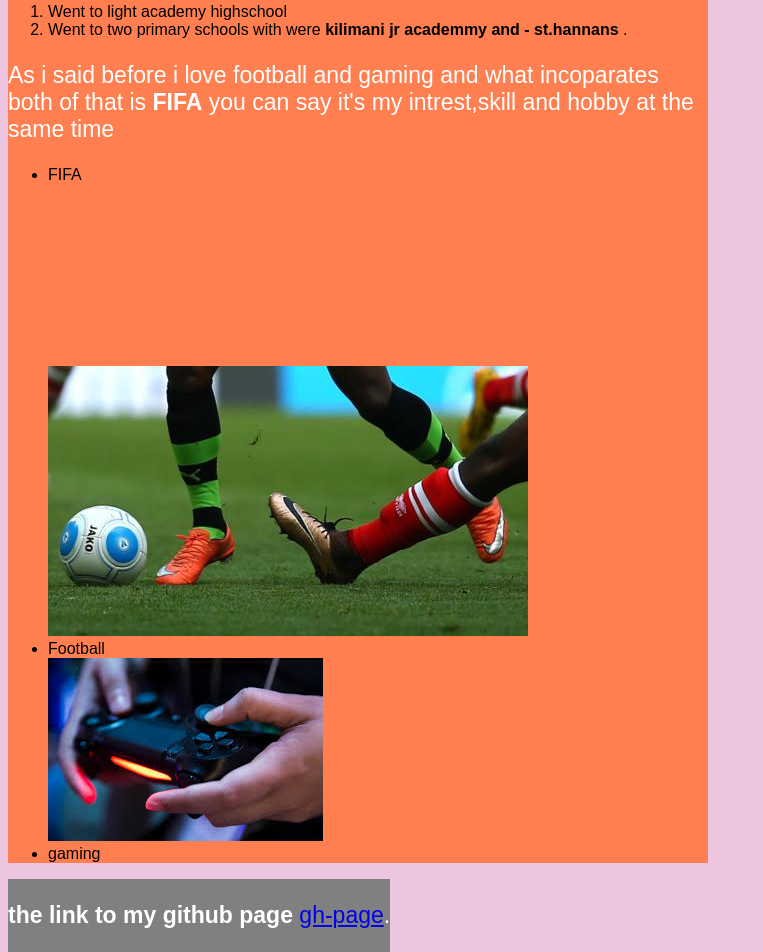
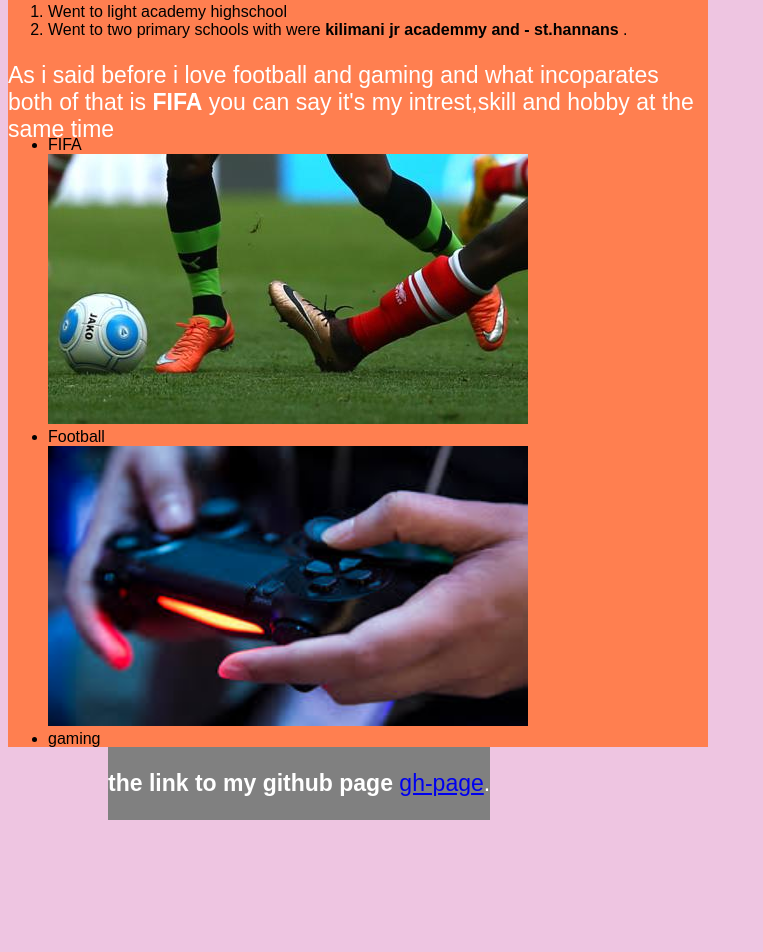
Before and after one commit to njorogebrian/week-1-project, a plain HTML site: page index.html in a window 1280 px wide. Shown: the part 926-1878 px from the top of the page, without its empty margins (0-763 px from the left). After the commit the page ends 1746 px from the top, so only its background shows below. Drawn offline with Linux system fonts and the light colour scheme.

Commit message:
add position to images increase of images  floated link

```diff
--- a/css/styles.css
+++ b/css/styles.css
@@ -37,20 +37,24 @@
   margin-left: 120px;
   margin-top: -200px;
 }
+
 .column {
   width: 700px;
   background-color: coral;
+  height: 920px;
 }
 
 .grey {
   background-color: grey;
   float: left;
+  margin-left: 100px;
 }
 
 p {
   font-size: 23px;
   color: white;
 }
-ul .favorite-sport img{
+
+.favorite-sport {
   margin-top: -30px;
 }
--- a/index.html
+++ b/index.html
@@ -33,16 +33,19 @@
         <li>Went to two primary schools with were <strong>kilimani jr academmy and - st.hannans </strong>.</li>
       </ol>
       <p>As i said before i love football and gaming and what incoparates both of that is <strong>FIFA</strong> you can say it's my intrest,skill and hobby at the same time</p>
+      <div class="favorite-sport">
         <ul>
-          <li class="favorite-sport">FIFA</li>
+          <li>FIFA</li>
           <img src="ball.jpg" alt="ball">
-          <li class="favorite-sport1">Football</li>
-          <img  src="ps4pad.jpeg" alt="ps4pad">
+          <li>Football</li>
+          <img src="ps4pad.jpeg" alt="ps4pad" height="280px" width="480px">
           <li>gaming</li>
         </ul>
+      </div>
     </div>
     <div class="grey">
       <p><strong>the link to my github page</strong> <a href="https://github.com/njorogebrian/week-1-project.git">gh-page</a>.</p>
     </div>
   </div>
+
 </html>
```
Lines whose indentation alone changed are shown as unchanged.
